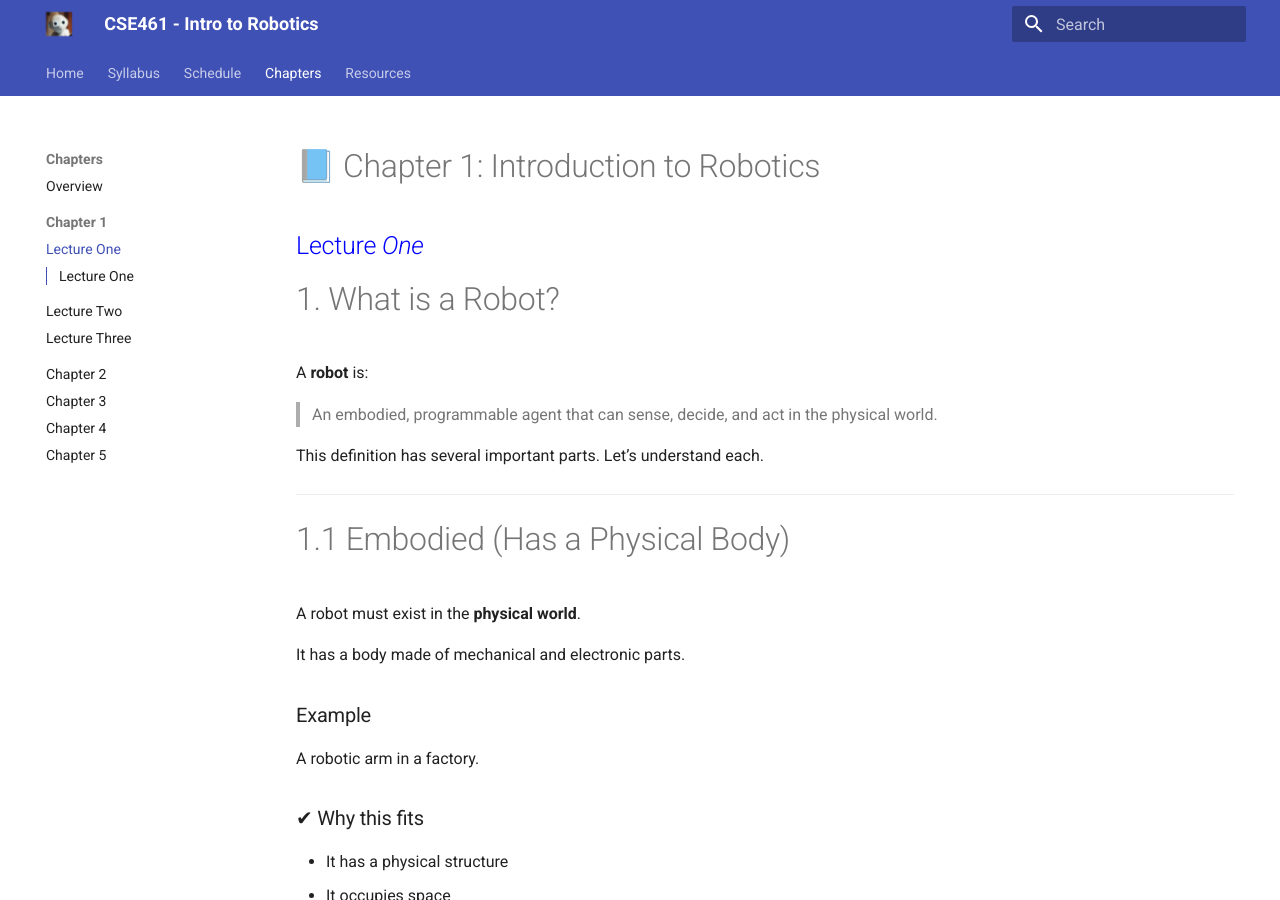
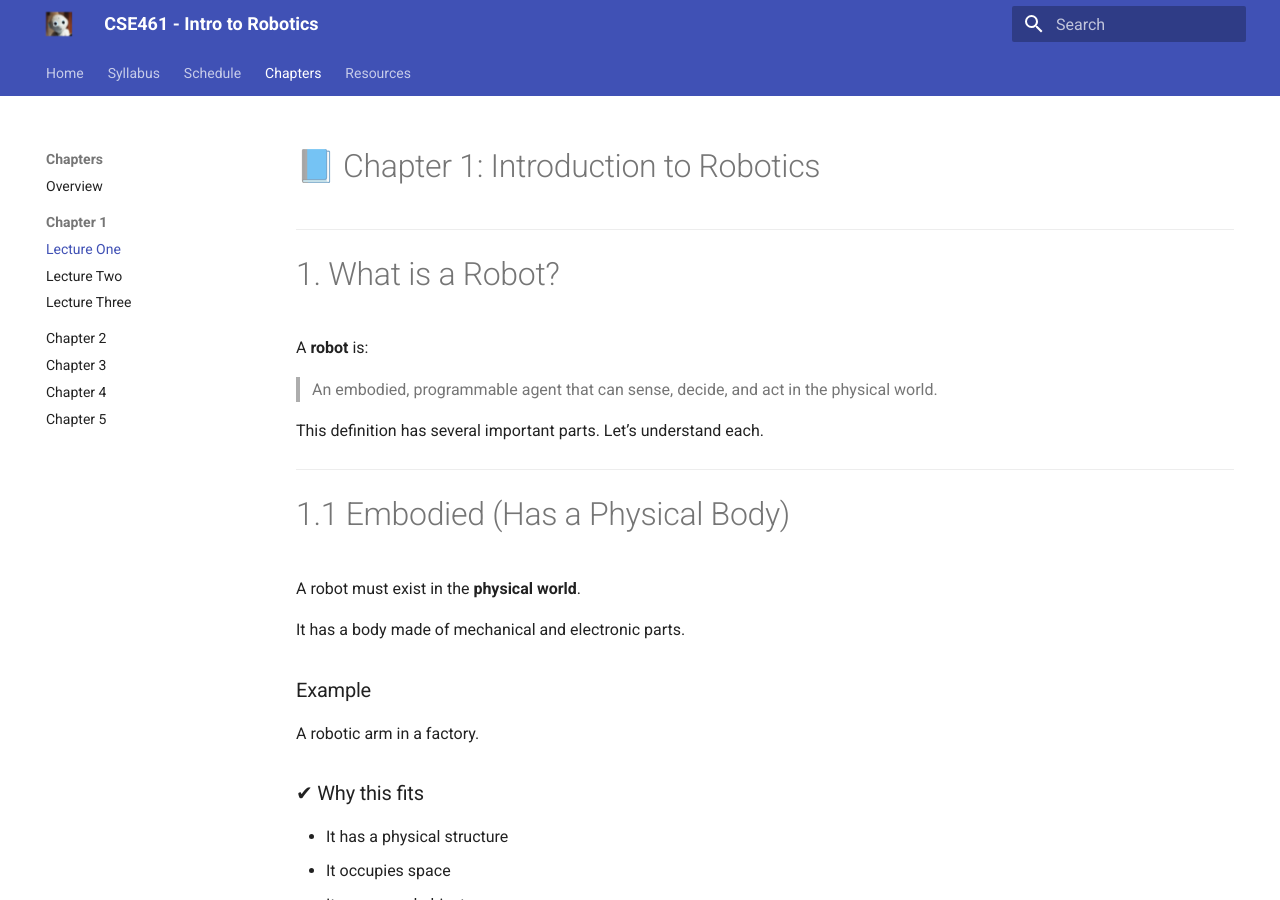
Before and after one commit to UK-Roy/cse461, an MkDocs documentation site: the page built from docs/chapters/01/lecture1.md, in a window 1280 px wide and 900 px high. Built offline with MkDocs 1.6.1 and Material for MkDocs 9.7.7, drawn with Linux system fonts in a browser that asks for light colours.

```diff
--- a/docs/chapters/01/lecture1.md
+++ b/docs/chapters/01/lecture1.md
@@ -1,6 +1,5 @@
 # 📘 Chapter 1: Introduction to Robotics
 
-<span style="color:blue">Lecture *One*</span>
 ---
 
 # 1. What is a Robot?
--- a/mkdocs.yml
+++ b/mkdocs.yml
@@ -48,3 +48,4 @@ extra_javascript:
 
 extra_css:
   - https://cdn.jsdelivr.net/npm/katex@0.16.9/dist/katex.min.css
+site_url: https://uk-roy.github.io/cse461/
```
